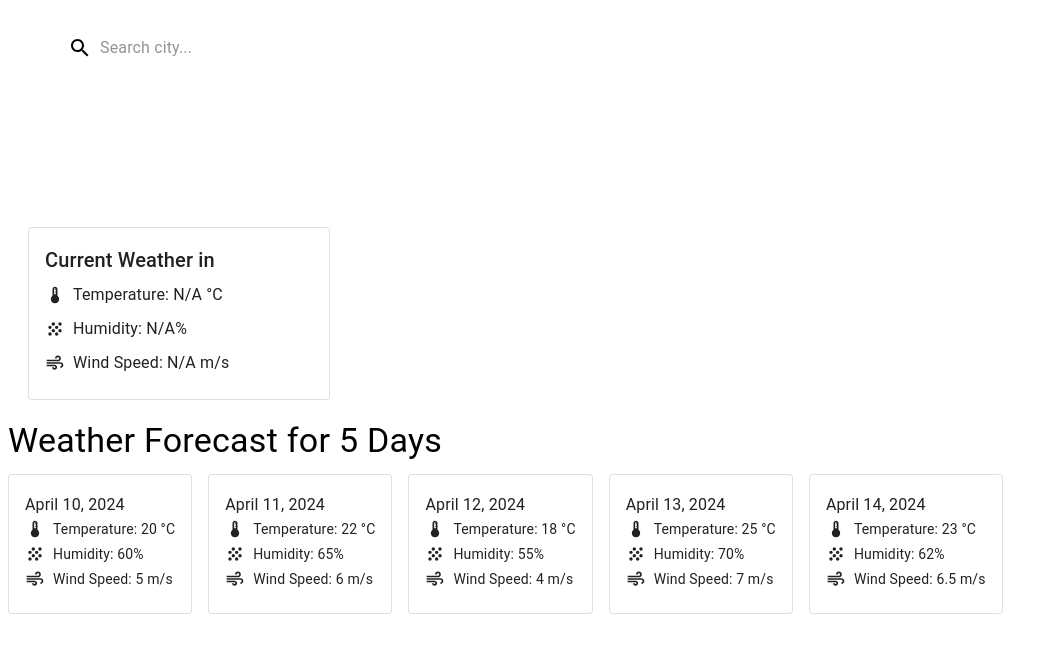
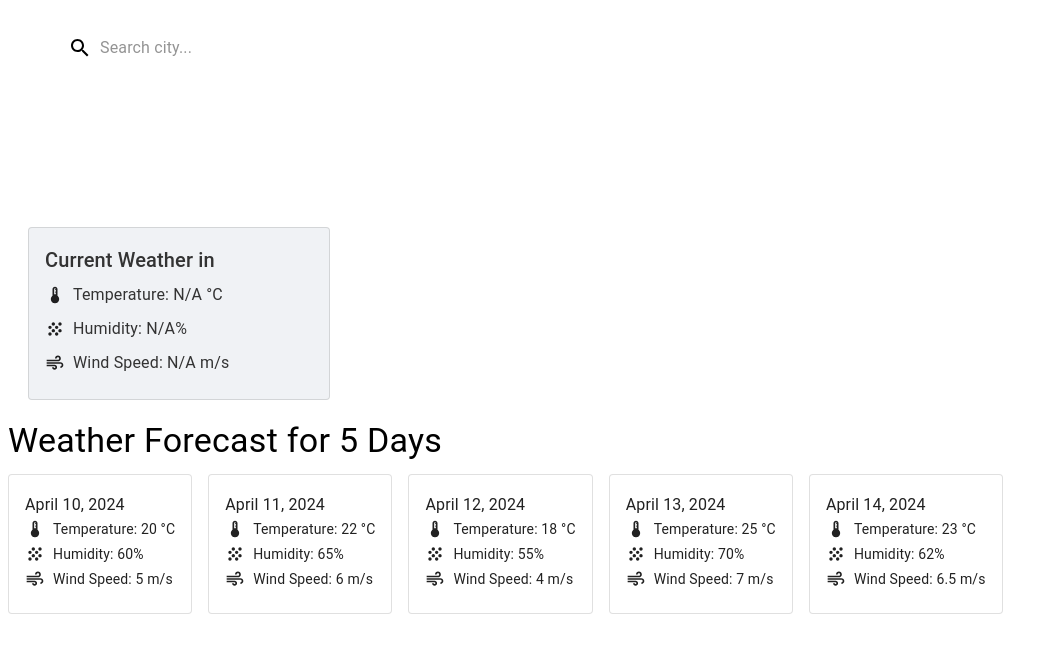
Before and after one commit to OpiniIsaac/weather-dashboard-application, a React (Vite) app: page / in a window 1280 px wide. Shown: the top 652 px of the page, without its empty margins (0-1058 px from the left). Built offline with nearby package versions, Linux system fonts and the light colour scheme.

Commit message:
styled the weather card

```diff
--- a/src/components/CurrentWeatherComponent.jsx
+++ b/src/components/CurrentWeatherComponent.jsx
@@ -1,15 +1,13 @@
-import  { useState } from 'react';
+import { useState } from 'react';
 import { Card, CardContent, Typography } from '@mui/material';
-import { styled } from '@mui/material/styles';
+import { styled} from '@mui/material/styles';
 import InputBase from '@mui/material/InputBase';
 import SearchIcon from '@mui/icons-material/Search';
-import { grey } from '@mui/material/colors';
 import DeviceThermostatIcon from '@mui/icons-material/DeviceThermostat';
 import { Grain, Air } from '@mui/icons-material';
 import { fetchWeatherData } from '../service/fetchWeather';
 import SearchComponent from './Search';
 import StyledSearchIconWrapperComponent from './SearchIconWrapper';
-
 
 export default function CurrentWeatherComponent() {
   const [searchInput, setSearchInput] = useState('');
@@ -21,19 +19,17 @@ export default function CurrentWeatherComponent() {
     wind: {
        speed: 'N/A',
     },
-   });
-  const color = grey[500];
+  });
+  const color = '#FFFFFF'; // Update the color to a modern authentic color
 
   const handleSearch = async () => {
     try {
       const data = await fetchWeatherData(searchInput);
       if (data) {
         setWeatherData(data);
-
       }
     } catch (error) {
       console.error('Error fetching weather data:', error);
-
     }
   };
 
@@ -57,22 +53,22 @@ export default function CurrentWeatherComponent() {
       </SearchComponent>
 
       {weatherData && (
-        <Card variant="outlined" sx={{ maxWidth: 300, marginTop: 20 }}>
+        <Card variant="outlined" sx={{ maxWidth: 300, marginTop: 20, backgroundColor: '#F0F2F5' }}>
           <CardContent>
-            <Typography variant="h6" gutterBottom>
+            <Typography variant="h6" gutterBottom style={{ color: '#333333' }}>
               Current Weather in {searchInput}
             </Typography>
             <div style={{ display: 'flex', alignItems: 'center', marginBottom: 10 }}>
               <DeviceThermostatIcon fontSize="small" sx={{ marginRight: 1 }} />
-              <Typography variant="body1">Temperature: {weatherData.main.temp} °C</Typography>
+              <Typography variant="body1" style={{ color: '#333333' }}>Temperature: {weatherData.main.temp} °C</Typography>
             </div>
             <div style={{ display: 'flex', alignItems: 'center', marginBottom: 10 }}>
               <Grain fontSize="small" sx={{ marginRight: 1 }} />
-              <Typography variant="body1">Humidity: {weatherData.main.humidity}%</Typography>
+              <Typography variant="body1" style={{ color: '#333333' }}>Humidity: {weatherData.main.humidity}%</Typography>
             </div>
             <div style={{ display: 'flex', alignItems: 'center' }}>
               <Air fontSize="small" sx={{ marginRight: 1 }} />
-              <Typography variant="body1">Wind Speed: {weatherData.wind.speed} m/s</Typography>
+              <Typography variant="body1" style={{ color: '#333333' }}>Wind Speed: {weatherData.wind.speed} m/s</Typography>
             </div>
           </CardContent>
         </Card>
@@ -81,9 +77,6 @@ export default function CurrentWeatherComponent() {
   );
 }
 
-
-
-//
 
 const StyledInputBase = styled(InputBase)(({ theme }) => ({
   color: 'inherit',
```
